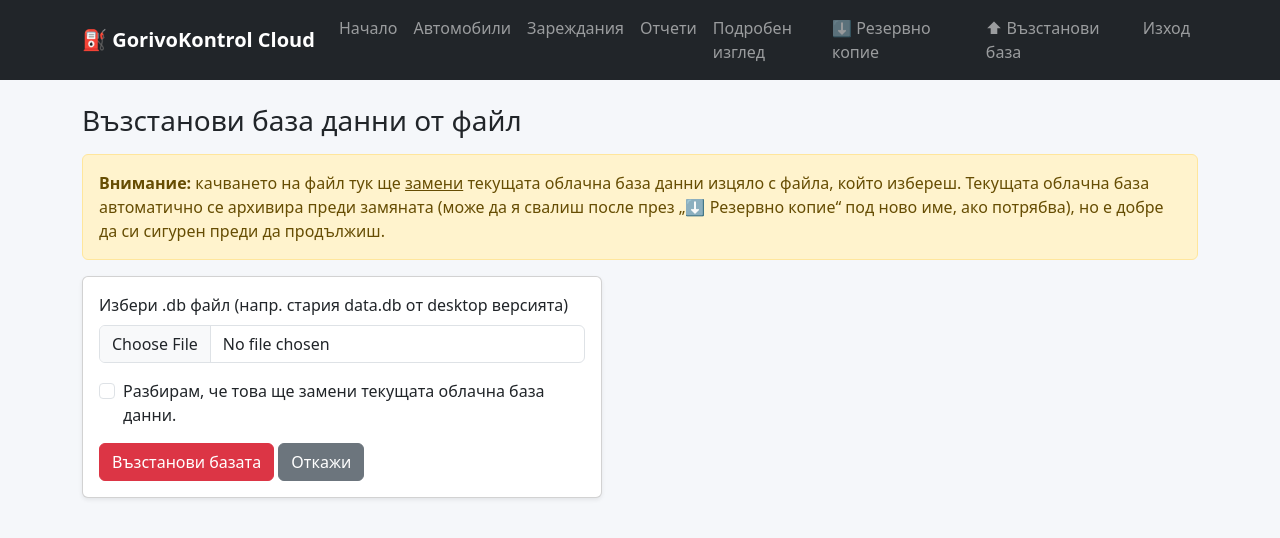
After one commit to ddramaliev-eng/gorivokontrol-cloud, a Flask app: page /restore in a window 1280 px wide. The commit adds this page. Shown: the top 538 px of the page. Run offline with Flask 3, Linux system fonts and the light colour scheme; the visitor is signed in with stand-in values (Sample User, id 1).

Commit message:
Добавена функция за възстановяване на база от файл

```diff
--- a/server.py
+++ b/server.py
@@ -40,6 +40,7 @@ EUR_PERIOD_THRESHOLD = (EUR_TRANSITION_DATE + timedelta(days=1)).strftime("%Y")
 
 app = Flask(__name__)
 app.secret_key = SECRET_KEY
+app.config["MAX_CONTENT_LENGTH"] = 100 * 1024 * 1024  # 100 MB - достатъчно за data.db качване
 
 
 # ---------------- Бизнес логика (пренесена от v2.3) ----------------
@@ -773,6 +774,60 @@ def backup():
     return send_file(DB_PATH, as_attachment=True, download_name=f"data_backup_{ts}.db")
 
 
+def _is_valid_gorivokontrol_db(path):
+    """Бърза проверка, че файлът е SQLite база с очакваните таблици - за да не
+    заменим текущата база с нещо невалидно/повредено."""
+    try:
+        test_conn = sqlite3.connect(f"file:{path}?mode=ro", uri=True)
+        tables = {
+            r[0] for r in test_conn.execute(
+                "SELECT name FROM sqlite_master WHERE type='table'"
+            ).fetchall()
+        }
+        test_conn.close()
+        return {"vehicles", "refuels"}.issubset(tables)
+    except Exception:
+        return False
+
+
+@app.route("/restore", methods=["GET", "POST"])
+@login_required
+def restore():
+    if request.method == "POST":
+        f = request.files.get("dbfile")
+        if not f or f.filename == "":
+            flash("Не е избран файл.", "danger")
+            return redirect(url_for("restore"))
+        if not f.filename.lower().endswith(".db"):
+            flash("Файлът трябва да е .db (SQLite база данни).", "danger")
+            return redirect(url_for("restore"))
+
+        os.makedirs(DATA_DIR, exist_ok=True)
+        tmp_path = os.path.join(DATA_DIR, "_upload_tmp.db")
+        f.save(tmp_path)
+
+        if not _is_valid_gorivokontrol_db(tmp_path):
+            os.remove(tmp_path)
+            flash("Файлът не изглежда да е валидна GorivoKontrol база данни (липсват таблиците 'vehicles'/'refuels').", "danger")
+            return redirect(url_for("restore"))
+
+        # затваряме евентуална отворена връзка към текущата база в тази заявка
+        close_db()
+
+        # архивираме текущата (облачна) база, преди да я презапишем - за всеки случай
+        if os.path.exists(DB_PATH):
+            ts = datetime.now().strftime("%Y%m%d_%H%M%S")
+            backup_path = os.path.join(DATA_DIR, f"data_backup_pre_restore_{ts}.db")
+            import shutil
+            shutil.copy2(DB_PATH, backup_path)
+
+        os.replace(tmp_path, DB_PATH)
+        flash("Базата данни е възстановена успешно от качения файл.", "success")
+        return redirect(url_for("home"))
+
+    return render_template("restore.html")
+
+
 # ---------------- Health check (за Railway) ----------------
 @app.route("/healthz")
 def healthz():
--- a/templates/base.html
+++ b/templates/base.html
@@ -30,6 +30,7 @@
       </ul>
       <ul class="navbar-nav">
         <li class="nav-item"><a class="nav-link" href="{{ url_for('backup') }}">⬇ Резервно копие</a></li>
+        <li class="nav-item"><a class="nav-link" href="{{ url_for('restore') }}">⬆ Възстанови база</a></li>
         <li class="nav-item"><a class="nav-link" href="{{ url_for('logout') }}">Изход</a></li>
       </ul>
     </div>
--- /dev/null
+++ b/templates/restore.html
@@ -0,0 +1,31 @@
+{% extends "base.html" %}
+{% block title %}Възстанови база - GorivoKontrol Cloud{% endblock %}
+{% block content %}
+<h3 class="mb-3">Възстанови база данни от файл</h3>
+
+<div class="alert alert-warning">
+  <strong>Внимание:</strong> качването на файл тук ще <u>замени</u> текущата облачна
+  база данни изцяло с файла, който избереш. Текущата облачна база автоматично
+  се архивира преди замяната (може да я свалиш после през „⬇ Резервно копие“
+  под ново име, ако потрябва), но е добре да си сигурен преди да продължиш.
+</div>
+
+<div class="card shadow-sm" style="max-width:520px;">
+  <div class="card-body">
+    <form method="post" enctype="multipart/form-data">
+      <div class="mb-3">
+        <label class="form-label">Избери .db файл (напр. стария data.db от desktop версията)</label>
+        <input type="file" name="dbfile" accept=".db" class="form-control" required>
+      </div>
+      <div class="form-check mb-3">
+        <input class="form-check-input" type="checkbox" id="confirm" required>
+        <label class="form-check-label" for="confirm">
+          Разбирам, че това ще замени текущата облачна база данни.
+        </label>
+      </div>
+      <button type="submit" class="btn btn-danger">Възстанови базата</button>
+      <a href="{{ url_for('home') }}" class="btn btn-secondary">Откажи</a>
+    </form>
+  </div>
+</div>
+{% endblock %}
```
Also changed, not shown: 1 other file.
